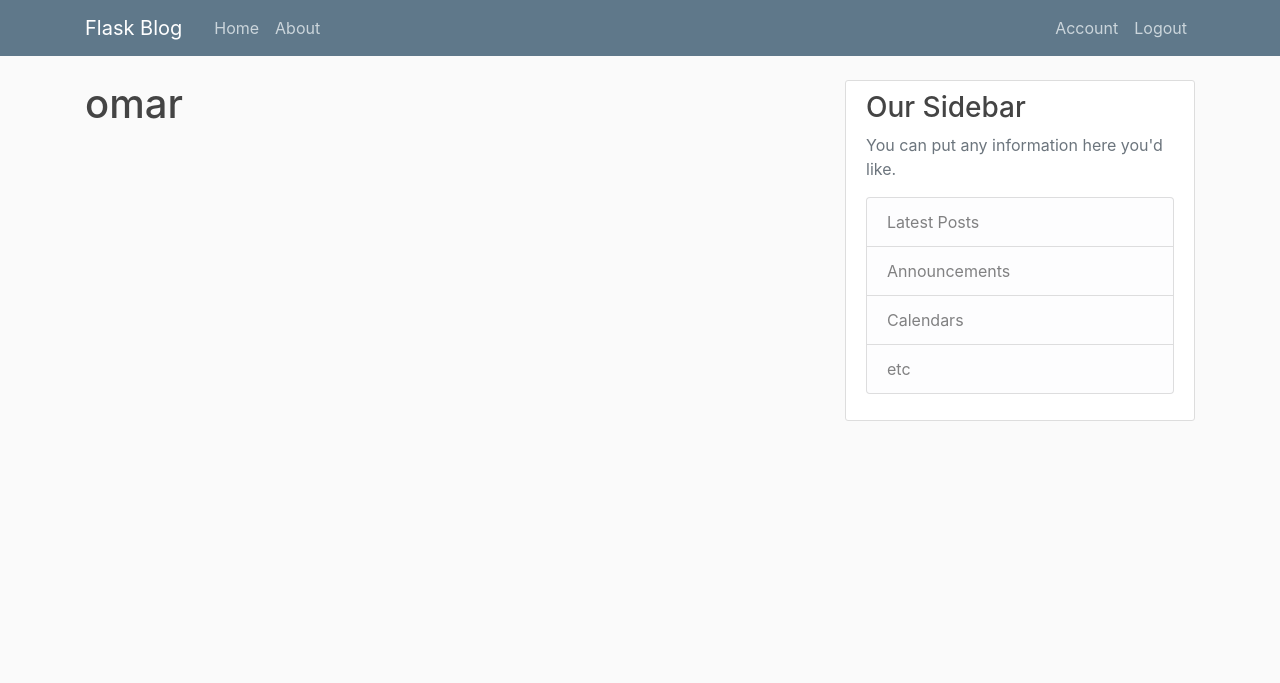
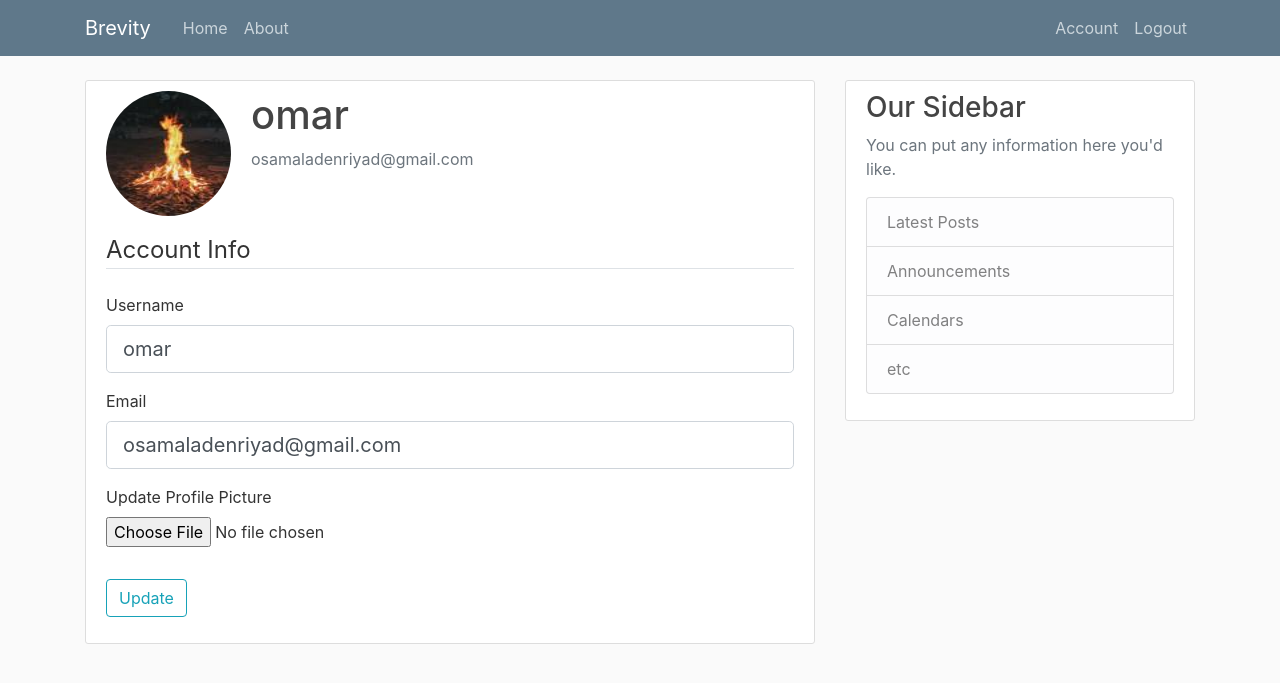
Before and after one commit to riyadomf/Brevity, a Flask app: page /account in a window 1280 px wide. Shown: the top 683 px of the page. Run offline with Flask 2, Linux system fonts and the light colour scheme; a user stored in the database is signed in; some libraries are stand-ins or nearby versions.

Commit message:
Add User account, Profile picture and Update account

```diff
--- a/flaskblog/__init__.py
+++ b/brevity/__init__.py
@@ -14,4 +14,4 @@ login_manager = LoginManager(app)
 login_manager.login_view = 'login'
 login_manager.login_message_category = 'info'
 
-from flaskblog import routes
+from brevity import routes
--- a/flaskblog/forms.py
+++ b/brevity/forms.py
@@ -1,7 +1,9 @@
 from flask_wtf import FlaskForm
+from flask_wtf.file import FileField, FileAllowed
+from flask_login import current_user
 from wtforms import StringField, PasswordField, SubmitField, BooleanField
 from wtforms.validators import DataRequired, Length, Email, EqualTo, ValidationError
-from flaskblog.models import User
+from brevity.models import User
 
 
 class RegistrationForm(FlaskForm):
@@ -31,3 +33,25 @@ class LoginForm(FlaskForm):
     password = PasswordField('Password', validators=[DataRequired()])
     remember = BooleanField('Remember Me')
     submit = SubmitField('Login')
+
+
+
+class UpdateAccountForm(FlaskForm):
+    username = StringField('Username',
+                            validators=[DataRequired(), Length(min=2, max=20)])
+    email = StringField('Email',
+                            validators=[DataRequired(), Email()])
+    picture = FileField('Update Profile Picture', validators=[FileAllowed(['jpg', 'png'])])
+    submit = SubmitField('Update')
+
+    def validate_username(self, username):
+        if username.data != current_user.username:
+            user = User.query.filter_by(username=username.data).first()
+            if user:
+                raise ValidationError('That username is already taken. Please choose a different one.')
+
+    def validate_email(self, email):
+        if email.data != current_user.email:
+            user = User.query.filter_by(email=email.data).first()
+            if user:
+                raise ValidationError('That email is already taken. Please choose a different one.')
--- a/flaskblog/models.py
+++ b/brevity/models.py
@@ -1,5 +1,5 @@
 from datetime import datetime
-from flaskblog import db, login_manager
+from brevity import db, login_manager
 from flask_login import UserMixin
 
 
--- a/flaskblog/routes.py
+++ b/brevity/routes.py
@@ -1,7 +1,10 @@
+import os
+import secrets
+from PIL import Image
 from flask import render_template, url_for, flash, redirect, request
-from flaskblog import app, db, bcrypt
-from flaskblog.forms import RegistrationForm, LoginForm
-from flaskblog.models import User, Post
+from brevity import app, db, bcrypt
+from brevity.forms import RegistrationForm, LoginForm, UpdateAccountForm
+from brevity.models import User, Post
 from flask_login import login_user, current_user, logout_user, login_required
 
 posts = [
@@ -63,7 +66,42 @@ def logout():
     logout_user()
     return redirect(url_for('home'))
 
-@app.route("/account")
+
+def save_picture(form_picture):
+    random_hex = secrets.token_hex(8)       # To randomize the name of the uploaded image so that the name doesn't collide with the already uploaded ones
+    _, f_ext = os.path.splitext(form_picture.filename)   # Splits the filename and extension in 2 part.
+                                            # We don't need the filename. That's why we represent it with '_'.
+                                            #     To let the editor know that it's unused.
+    picture_fn = random_hex + f_ext
+    picture_path = os.path.join(app.root_path, 'static', 'profile_pics', picture_fn )
+
+    output_size = (125,125)
+    i = Image.open(form_picture)            # PIL package
+    i.thumbnail(output_size)
+    i.save(picture_path)
+                                            # Delete previous picture while uploading new one.
+    prev_picture = os.path.join(app.root_path,'static','profile_pics',current_user.image_file)
+    if os.path.exists(prev_picture) and os.path.basename(prev_picture)!='default.jpg':
+        os.remove(prev_picture)
+    return picture_fn
+
+
+@app.route("/account", methods=['GET', 'POST'])
 @login_required
 def account():
-    return render_template('account.html', title='Account')
+    form = UpdateAccountForm()
+    if form.validate_on_submit():
+        if form.picture.data:
+            picture_file = save_picture(form.picture.data)
+            current_user.image_file = picture_file
+        current_user.username = form.username.data
+        current_user.email = form.email.data
+        db.session.commit()
+        flash('Your account has been updated!', 'success')
+        return redirect(url_for('account'))
+    elif request.method == 'GET':
+        form.username.data = current_user.username
+        form.email.data = current_user.email
+    image_file = url_for('static', filename = 'profile_pics/' + current_user.image_file)
+    return render_template('account.html', title='Account',
+                            image_file = image_file, form = form)
--- /dev/null
+++ b/brevity/templates/account.html
@@ -0,0 +1,57 @@
+{% extends "layout.html" %}
+{% block content %}
+    <div class="content-section">
+        <div class="media">
+        <img class="rounded-circle account-img" src={{ image_file }}>
+        <div class="media-body">
+            <h2 class="account-heading">{{ current_user.username }}</h2>
+            <p class="text-secondary">{{ current_user.email }}</p>
+        </div>
+        </div>
+            <form method="POST" action="" enctype="multipart/form-data">   <!--ecntype = 'multipart/form-data' whenever the form has a file upload. -->
+                {{ form.hidden_tag() }}                                    <!--adds csrf token-->
+                <fieldset class="form-group">
+                    <legend class="border-bottom mb-4">Account Info</legend>
+                    <div class="form-group">
+                        {{ form.username.label(class="form-control-label") }}
+                        {% if form.username.errors %}
+                            {{ form.username(class="form-control form-control-lg is-invalid") }}
+                            <div class="invalid-feedback">
+                                {% for error in form.username.errors %}
+                                    <span> {{ error }}</span>
+                                {% endfor %}
+                            </div>
+                        {% else %}
+                            {{ form.username(class="form-control form-control-lg") }}
+                        {% endif %}
+                    </div>
+                    <div class="form-group">
+                        {{ form.email.label(class="form-control-label")}}
+                        {% if form.email.errors %}
+                            {{ form.email(class="form-control form-control-lg is-invalid") }}
+                            <div class="invalid-feedback">
+                                {% for error in form.email.errors %}
+                                    <span> {{ error }}</span>
+                                {% endfor %}
+                            </div>
+                        {% else %}
+                            {{ form.email(class="form-control form-control-lg") }}
+                        {% endif %}
+                    </div>
+                    <div class="form-group">
+                        {{ form.picture.label() }}
+                        {{ form.picture(class="form-control-file") }}
+                        {% if form.picture.errors %}
+                            {% for error in form.picture.errors %}
+                                <span class="text-danger"> {{ error }}</span></br>
+                            {% endfor %}
+                        {% endif %}
+                    </div>
+                </fieldset>
+                <div class="form-group">
+                    {{ form.submit(class="btn btn-outline-info") }}
+                </div>
+            </form>
+
+    </div>
+{% endblock content %}
--- a/flaskblog/templates/layout.html
+++ b/brevity/templates/layout.html
@@ -11,16 +11,16 @@
     <link rel="stylesheet" type="text/css" href="{{ url_for('static', filename='main.css') }}">
 
     {% if title %}
-        <title>Flask Blog - {{ title }}</title>
+        <title>Brevity - {{ title }}</title>
     {% else %}
-        <title>Flask Blog</title>
+        <title>Brevity </title>
     {% endif %}
 </head>
 <body>
     <header class="site-header">
       <nav class="navbar navbar-expand-md navbar-dark bg-steel fixed-top">
         <div class="container">
-          <a class="navbar-brand mr-4" href="/">Flask Blog</a>
+          <a class="navbar-brand mr-4" href="/">Brevity</a>
           <button class="navbar-toggler" type="button" data-toggle="collapse" data-target="#navbarToggle" aria-controls="navbarToggle" aria-expanded="false" aria-label="Toggle navigation">
             <span class="navbar-toggler-icon"></span>
           </button>
--- a/flaskblog/templates/account.html
+++ /dev/null
@@ -1,4 +0,0 @@
-{% extends "layout.html" %}
-{% block content %}
-    <h1>{{ current_user.username }}</h1>
-{% endblock content %}
--- a/run.py
+++ b/run.py
@@ -1,4 +1,4 @@
-from flaskblog import app
+from brevity import app
 
 if __name__ == '__main__':
     app.run(debug=True)
```
Also changed, not shown: brevity/site.db (added), brevity/static/main.css (renamed from flaskblog/static/main.css), brevity/static/profile_pics/17b89eef7c030b87.png (added), brevity/static/profile_pics/47e37b7be18a962b.jpg (added), brevity/static/profile_pics/bf0a1c3ffbb81138.jpg (added), brevity/static/profile_pics/default.jpg (added), brevity/templates/about.html (renamed from flaskblog/templates/about.html), brevity/templates/home.html (renamed from flaskblog/templates/home.html), brevity/templates/login.html (renamed from flaskblog/templates/login.html), brevity/templates/register.html (renamed from flaskblog/templates/register.html), 1 other file.
